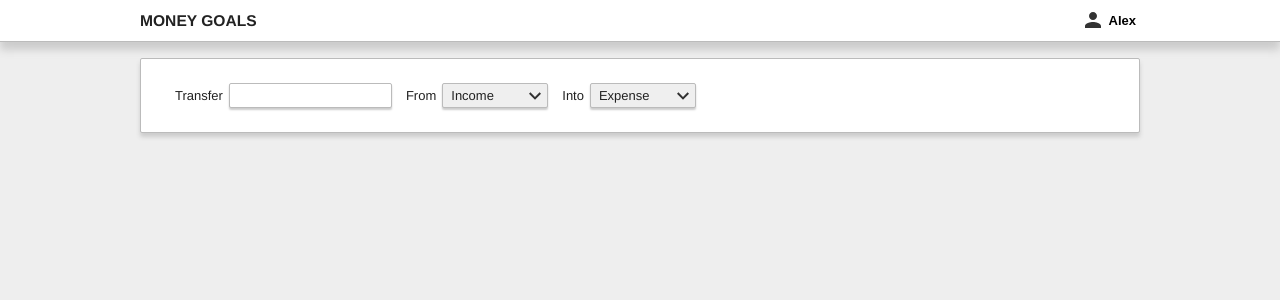
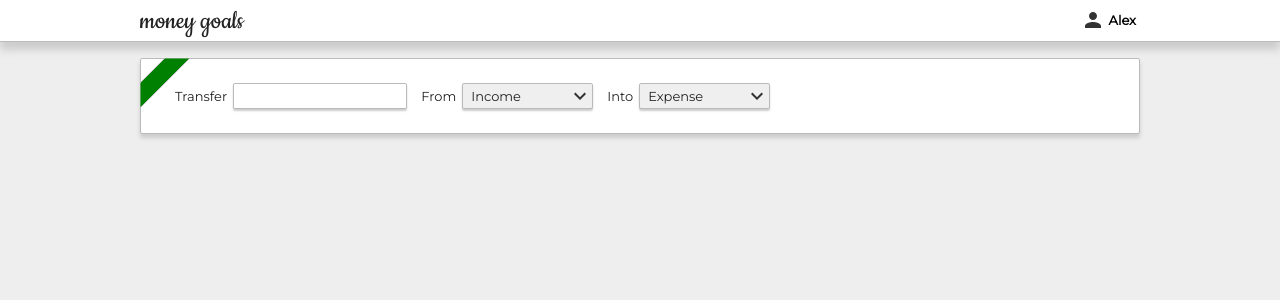
Before and after one commit to alexyuly/money-goals, a React (Vite) app: page / in a window 1280 px wide. Shown: the top 300 px of the page. Built offline with nearby package versions, Linux system fonts and the light colour scheme.

Commit message:
Making things pretty

```diff
--- a/src/components/EventCreationForm.js
+++ b/src/components/EventCreationForm.js
@@ -3,6 +3,9 @@ import React from "react";
 export default function EventCreationForm() {
   return (
     <form className="EventCreationForm">
+      <svg className="EventCreationForm__ribbon" width={50} height={50} viewBox="0 0 50 50">
+        <path className="EventCreationForm__ribbon-path" d="M 25,0 L 50,0 L 0,50 L 0,25 Z" />
+      </svg>
       <label className="EventCreationForm__label">
         <span className="EventCreationForm__label-text">Transfer</span>
         <input className="EventCreationForm__currency-input" />
--- a/src/components/TitleBar.js
+++ b/src/components/TitleBar.js
@@ -5,7 +5,7 @@ export default function TitleBar() {
   return (
     <nav className="TitleBar">
       <div className="TitleBar__content">
-        <h1 className="TitleBar__nameplate">MONEY GOALS</h1>
+        <h1 className="TitleBar__nameplate">money goals</h1>
         <button className="TitleBar__user-button">
           <img src={Person} />
           <span className="TitleBar__user-name">Alex</span>
--- a/src/index.css
+++ b/src/index.css
@@ -1,5 +1,7 @@
+@import url('https://fonts.googleapis.com/css2?family=Cookie&family=Montserrat&display=swap');
+
 html {
-  font: 13px Helvetica, sans-serif;
+  font: 13px 'Montserrat', sans-serif;
 }
 
 body {
@@ -27,8 +29,10 @@ body {
   border: 1px solid #bbbbbb;
   border-radius: 2px;
   box-shadow: 0 4px 4px #cccccc;
+  box-sizing: border-box;
   margin: 16px 0;
   padding: 24px;
+  position: relative;
 }
 
 .EventCreationForm__account-select {
@@ -41,8 +45,8 @@ body {
   box-shadow: 0 2px 2px #cccccc;
   color: #222222;
   cursor: pointer;
-  font: 13px Helvetica, sans-serif;
-  padding: 4px 8px;
+  font: 13px 'Montserrat', sans-serif;
+  padding: 4px 24px 4px 8px;
 }
 
 .EventCreationForm__currency-input {
@@ -51,7 +55,7 @@ body {
   box-shadow: 0 2px 2px #cccccc;
   color: #222222;
   cursor: pointer;
-  font: 13px Helvetica, sans-serif;
+  font: 13px 'Montserrat', sans-serif;
   padding: 4px 8px;
 }
 
@@ -61,6 +65,17 @@ body {
 
 .EventCreationForm__label-text {
   margin: 0 6px;
+}
+
+.EventCreationForm__ribbon {
+  left: -1px;
+  position: absolute;
+  top: -1px;
+}
+
+.EventCreationForm__ribbon-path {
+  fill: #008000;
+  stroke: #bbbbbb;
 }
 
 .TitleBar {
@@ -83,7 +98,7 @@ body {
 }
 
 .TitleBar__nameplate {
-  font-size: 1.2rem;
+  font: 2.2rem 'Cookie', cursive;
   margin: 0 12px;
 }
 
@@ -94,6 +109,7 @@ body {
   border-bottom: 1px solid #ffffff;
   cursor: pointer;
   display: flex;
+  font: 13px 'Montserrat', sans-serif;
   outline: none;
   padding: 8px 12px;
   -webkit-tap-highlight-color: transparent;
```
